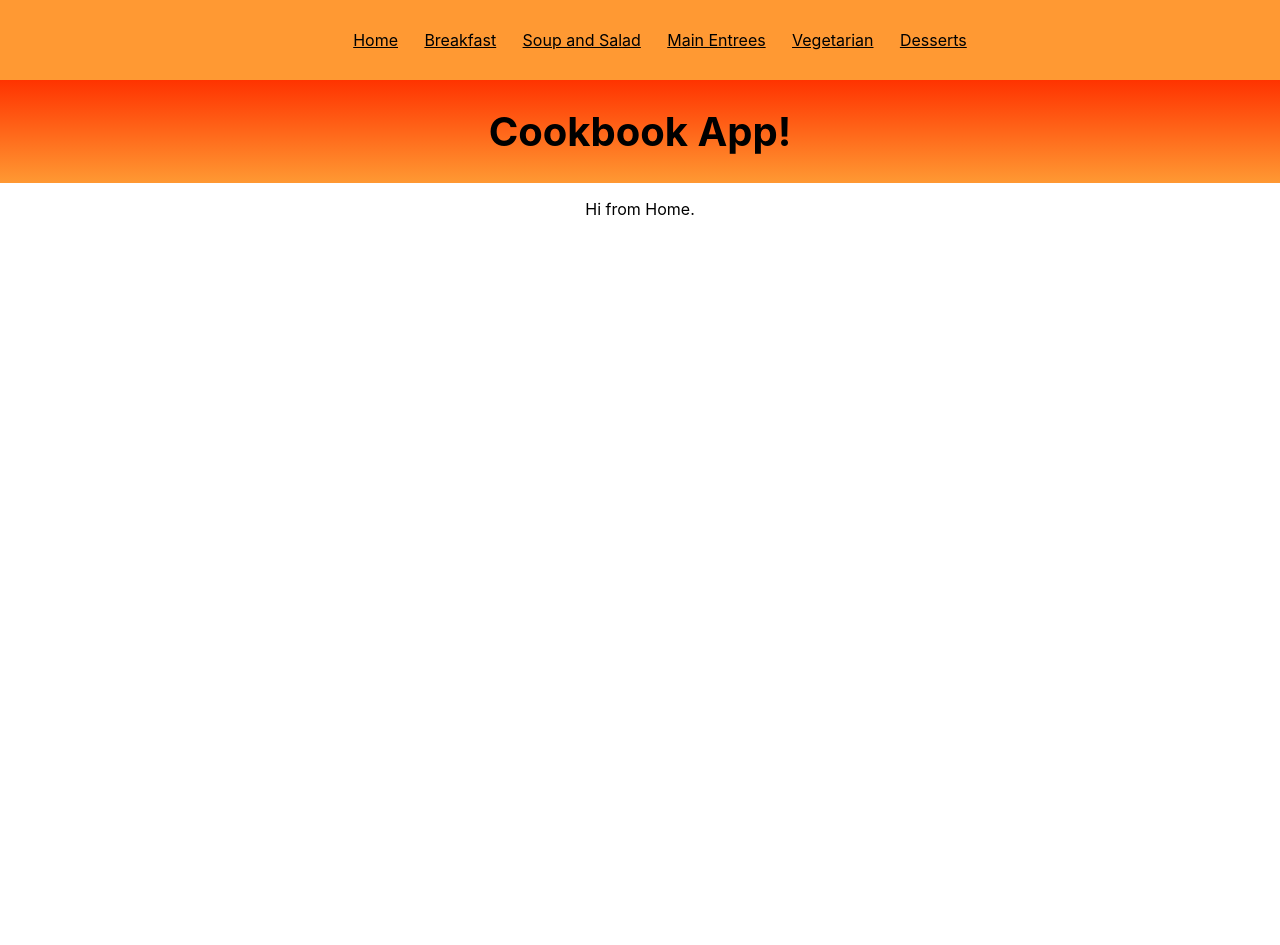
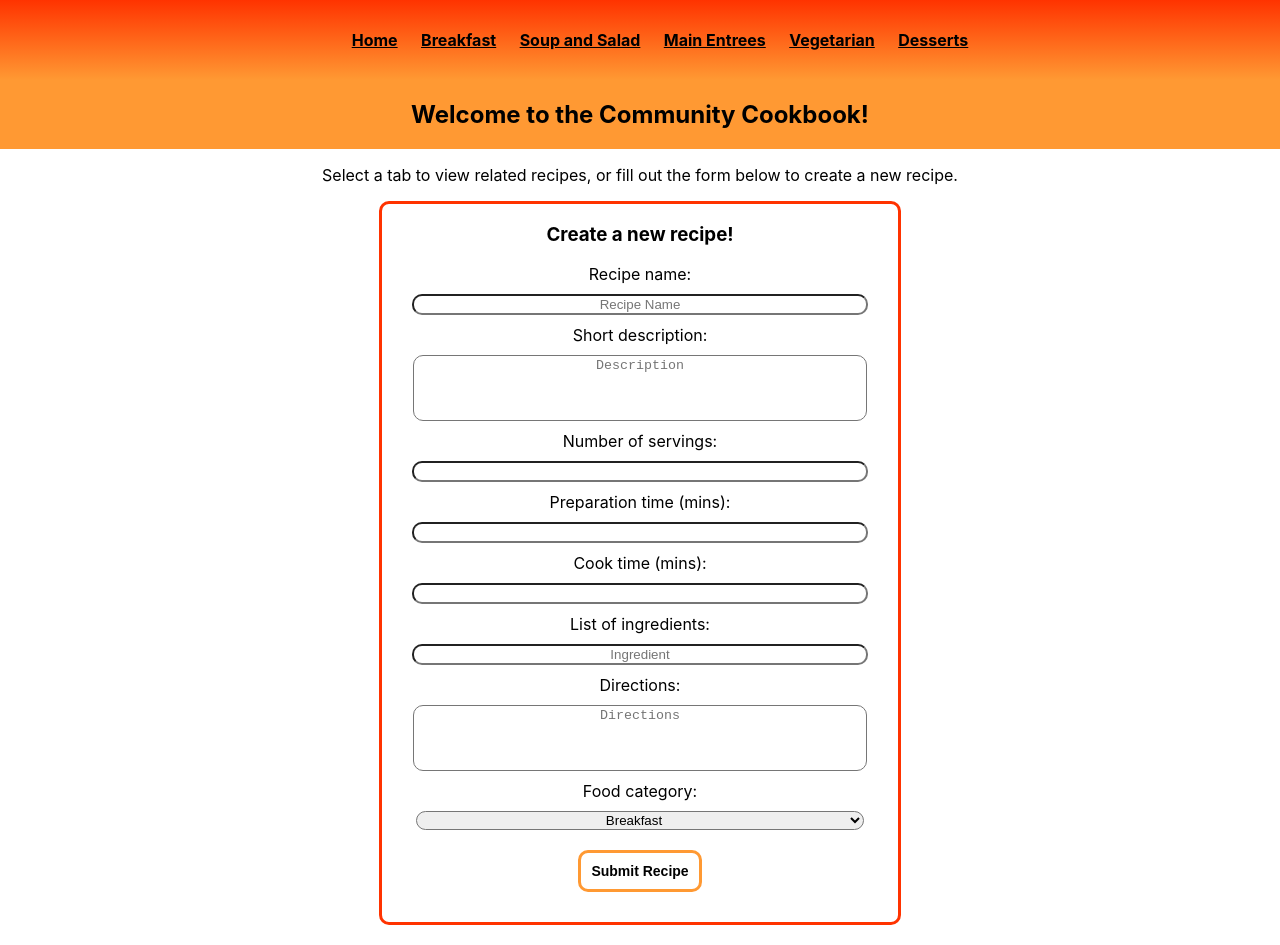
Before and after one commit to hildebrj/371-semester-project, a React (Create React App) app: page / in a window 1280 px wide. Before the commit the page ends 800 px from the top, so only its background shows below. Built offline with nearby package versions, Linux system fonts and the light colour scheme.

Commit message:
created simple recipe form

```diff
--- a/src/App.css
+++ b/src/App.css
@@ -3,7 +3,7 @@ nav {
   justify-content: center;
   align-items: center;
   min-height: 10vh;
-  background: #ff9933;
+  background: linear-gradient(to top, #ff9933 0%, #ff3300 100%);
   color: black;
 }
 
@@ -19,14 +19,14 @@ nav {
   text-align: center;
 }
 
-.header {
-  background: linear-gradient(to top, #ff9933 0%, #ff3300 100%);
-  min-height: 10vh;
+header {
+  background: #ff9933;
+  max-height: 10vh;
   display: flex;
   flex-direction: column;
   align-items: center;
   justify-content: center;
-  font-size: 20px;
+  font-size: 16px;
   color: black;
 }
 
@@ -38,3 +38,49 @@ nav {
   font-size: 16px;
   color: black;
 }
+
+.form {
+  display: flex;
+  flex-direction: column;
+  align-items: center;
+  justify-content: center;
+  font-size: 16px;
+  color: black;
+  border-style: solid;
+  border-radius: 10px;
+  border-color: #ff3300;
+  border-width: 3px;
+  padding-left: 20px;
+  padding-right: 20px;
+  padding-bottom: 20px;
+  margin-bottom: 20px;
+}
+
+button {
+  border-style: solid;
+  border-color: #ff9933;
+  border-width: 3px;
+  background-color: white;
+  margin: 10px;
+  padding: 10px;
+  font-size: 14px;
+  font-weight: bold;
+  border-radius: 10px;
+}
+
+button:hover {
+  border-color: #ff3300;
+}
+
+input, textarea, select {
+  color: black;
+  margin: 10px;
+  text-align: center;
+  border-radius: 10px;
+  width: 35vw;
+}
+
+textarea {
+  resize: none;
+  height: 60px;
+ }
--- a/src/Breakfast.js
+++ b/src/Breakfast.js
@@ -7,9 +7,9 @@ function Breakfast() {
       <header className="header">
         <h1>Breakfast Page!</h1>
       </header>
-      <body className="body">
+      <div className="body">
         <p>Hi from Breakfast.</p>
-      </body>
+      </div>
 
     </div>
   );
--- a/src/Dessert.js
+++ b/src/Dessert.js
@@ -7,9 +7,9 @@ function Dessert() {
       <header className="header">
         <h1>Dessert Page!</h1>
       </header>
-      <body className="body">
+      <div className="body">
         <p>Hi from Dessert.</p>
-      </body>
+      </div>
 
     </div>
   );
--- a/src/Home.js
+++ b/src/Home.js
@@ -4,12 +4,49 @@ import './App.css';
 function Home() {
   return (
     <div className="main">
-      <header className="header">
-        <h1>Cookbook App!</h1>
+      <header>
+        <h2>Welcome to the Community Cookbook!</h2>
       </header>
-      <body className="body">
-        <p>Hi from Home.</p>
-      </body>
+      <div className="body">
+        <p>Select a tab to view related recipes, or fill out the form below to create a new recipe.</p>
+
+        <div className="form">
+          <h3>Create a new recipe!</h3>
+
+          <label>Recipe name: </label>
+          <input type='text' maxLength='40' placeholder='Recipe Name' name='recipeName' />
+
+          <label>Short description: </label>
+          <textarea type='text' maxLength='100' placeholder='Description' name='recipeDescription' />
+
+          <label>Number of servings: </label>
+          <input type='number' min='1' max='25' name='recipeServings' />
+
+          <label>Preparation time (mins): </label>
+          <input type='number' min='1' max='180' name='recipePrepTime' />
+
+          <label>Cook time (mins): </label>
+          <input type='number' min='1' max='240' name='recipeCookTime' />
+
+          <label>List of ingredients: </label>
+          <input type='text' maxLength='40' placeholder='Ingredient' name='recipeIngredient1' />
+
+          <label>Directions: </label>
+          <textarea type='text' maxLength='400' placeholder='Directions' name='recipeDirections' />
+
+          <label>Food category: </label>
+          <select name='recipeCategory'>
+            <option value='breakfast'>Breakfast</option>
+            <option value='soupsalad'>Soup or Salad</option>
+            <option value='mainentree'>Main Entree</option>
+            <option value='vegetarian'>Vegetarian</option>
+            <option value='dessert'>Dessert</option>
+          </select>
+
+          <button type='button' name='recipeSubmit'>Submit Recipe</button>
+        </div>
+
+      </div>
 
     </div>
   );
--- a/src/MainEntree.js
+++ b/src/MainEntree.js
@@ -7,9 +7,9 @@ function MainEntree() {
       <header className="header">
         <h1>Entree Page!</h1>
       </header>
-      <body className="body">
+      <div className="body">
         <p>Hi from Entree.</p>
-      </body>
+      </div>
 
     </div>
   );
--- a/src/Nav.js
+++ b/src/Nav.js
@@ -5,7 +5,8 @@ import { Link } from 'react-router-dom';
 function Nav() {
 
     const navStyle = {
-        color: 'black'
+        color: 'black',
+        fontWeight: 'bold'
     }
 
     return (
--- a/src/SoupSalad.js
+++ b/src/SoupSalad.js
@@ -7,9 +7,9 @@ function SoupSalad() {
       <header className="header">
         <h1>Soup and Salad Page!</h1>
       </header>
-      <body className="body">
+      <div className="body">
         <p>Hi from Soup Salad.</p>
-      </body>
+      </div>
 
     </div>
   );
--- a/src/Vegetarian.js
+++ b/src/Vegetarian.js
@@ -7,9 +7,9 @@ function Vegetarian() {
       <header className="header">
         <h1>Vegetarian Page!</h1>
       </header>
-      <body className="body">
+      <div className="body">
         <p>Hi from Vegetarian.</p>
-      </body>
+      </div>
 
     </div>
   );
```
